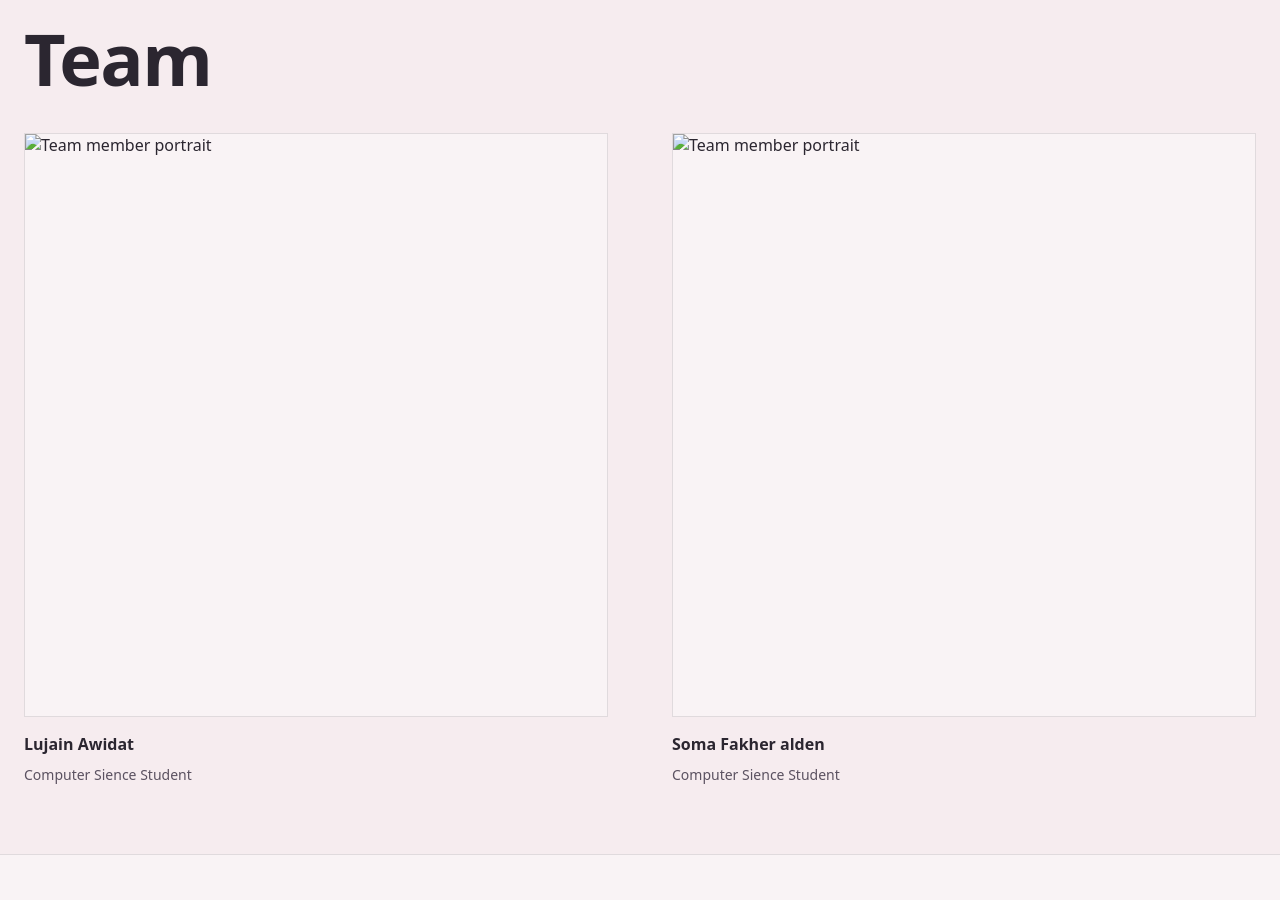
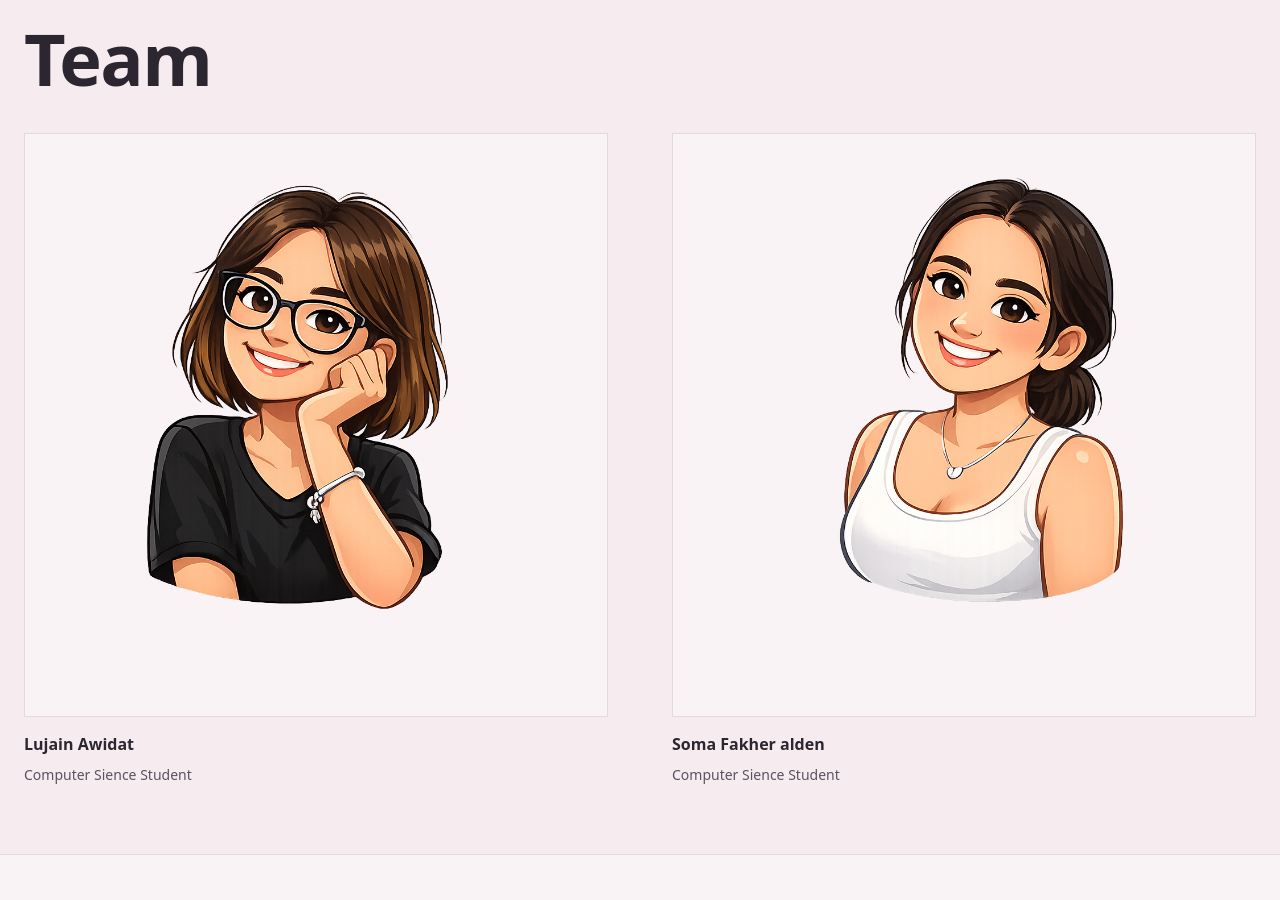
Before and after one commit to Lujainawi/CareMatch, a website: page frontend/pages/about.html in a window 1280 px wide. Shown: the part 1020-1920 px from the top of the page. Drawn offline with Linux system fonts and the light colour scheme; no server answers.

Commit message:
add images to page about

```diff
--- a/frontend/css/about.css
+++ b/frontend/css/about.css
@@ -159,10 +159,10 @@
   .team__img{
     width: 100%;
     aspect-ratio: 1 / 1;
-    object-fit: cover;
-    border-radius: 0;
+    object-fit: contain;
+    display: block;
+    background: rgba(255,255,255,0.35);
     border: 1px solid var(--border);
-    background: rgba(255,255,255,0.35);
   }
 
   .team__name{
--- a/frontend/pages/about.html
+++ b/frontend/pages/about.html
@@ -77,13 +77,13 @@
 
               <div class="team__grid">
                 <article class="team__card">
-                  <img class="team__img" src="images/team-1.jpg" alt="Team member portrait" />
+                  <img class="team__img" src="../images/Lujain.png" alt="Team member portrait" />
                   <h3 class="team__name">Lujain Awidat</h3>
                   <p class="team__role">Computer Sience Student</p>
                 </article>
 
                 <article class="team__card">
-                  <img class="team__img" src="images/team-2.jpg" alt="Team member portrait" />
+                  <img class="team__img" src="../images/soma.png" alt="Team member portrait" />
                   <h3 class="team__name">Soma Fakher alden</h3>
                   <p class="team__role">Computer Sience Student</p>
                 </article>
```
Also changed, not shown: frontend/images/Lujain.png (added), frontend/images/soma.png (added).
